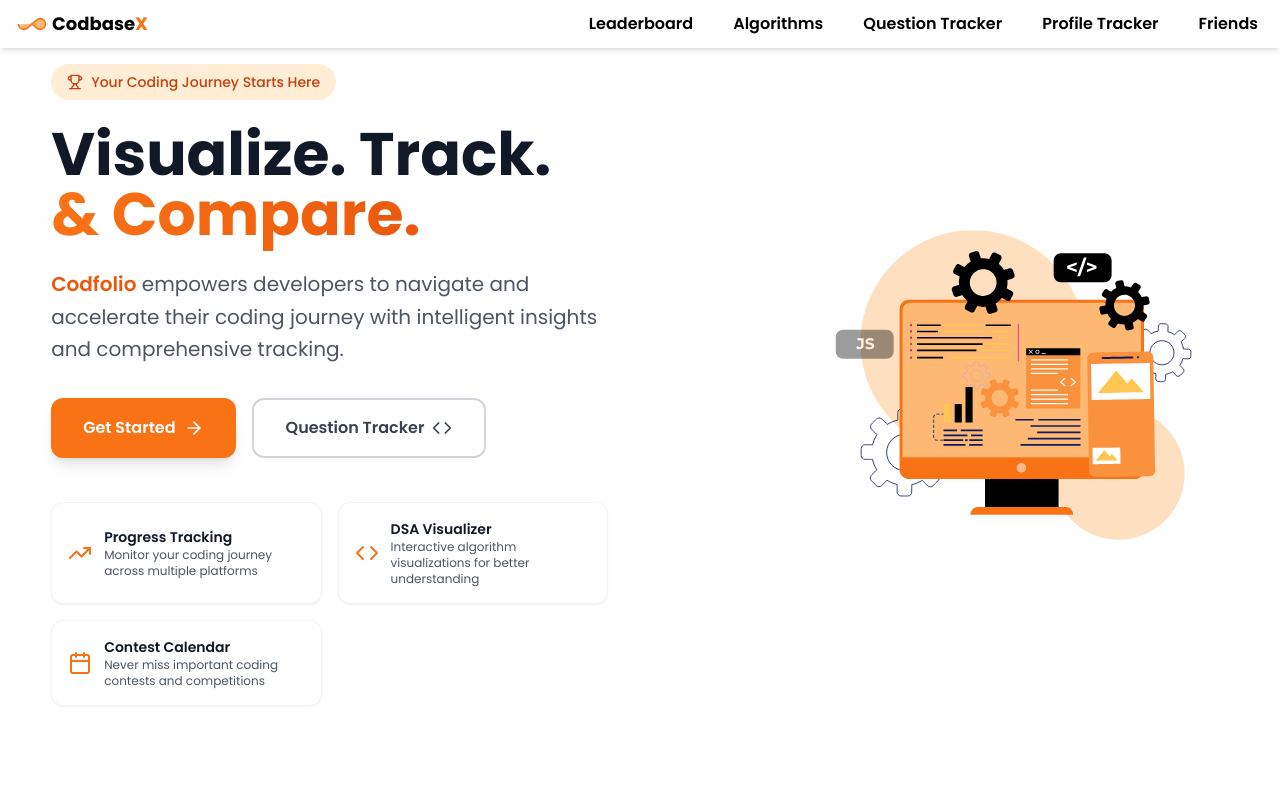
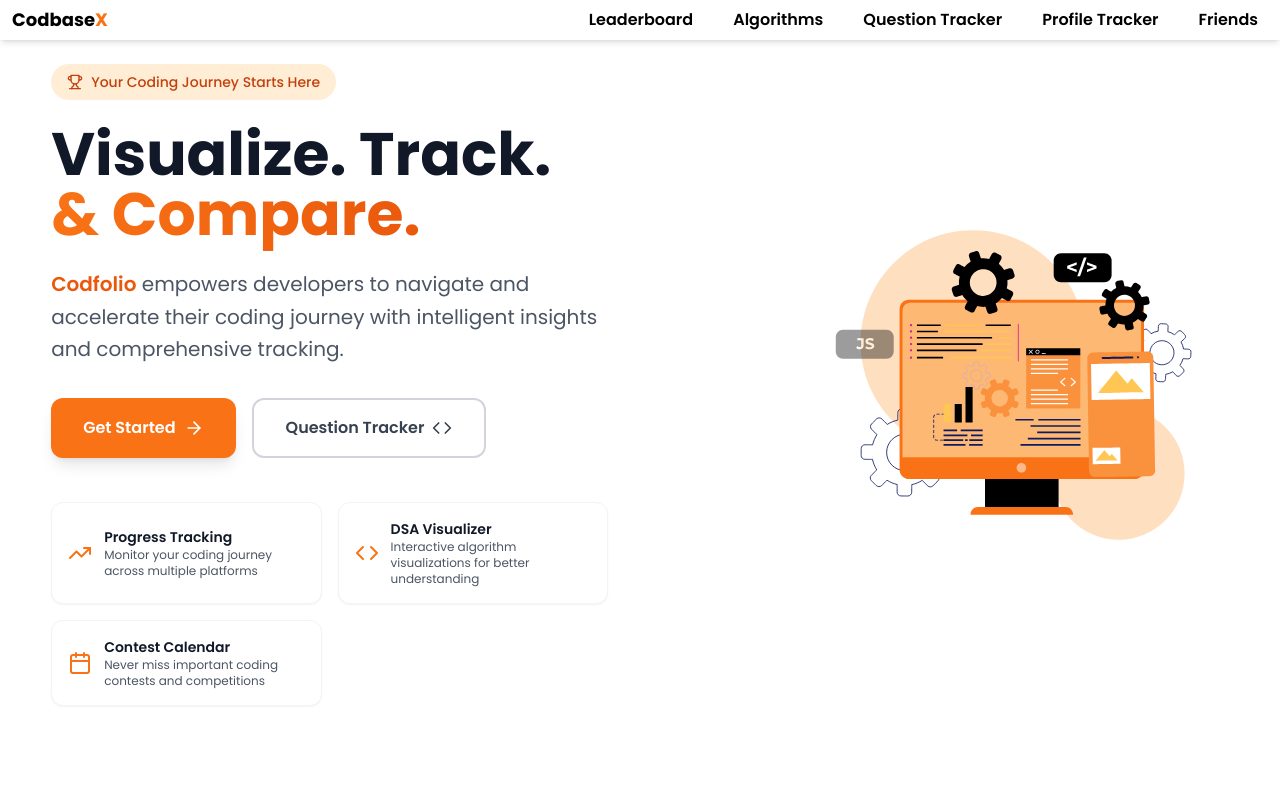
Before and after one commit to aryanchauhan1234/codbaseX, a React (Vite) app in the folder frontend/: page / in a window 1280 px wide. Shown: the top 800 px of the page. Built offline with nearby package versions, Linux system fonts and the light colour scheme; no server answers.

Commit message:
Update Navbar.jsx

```diff
--- a/frontend/src/components/Navbar.jsx
+++ b/frontend/src/components/Navbar.jsx
@@ -51,12 +51,12 @@ const Navbar = () => {
               to="/"
               className="flex items-center hover:opacity-80 transition-all"
             >
-              <Lottie
+{/*               <Lottie
                 animationData={logoAnimation}
                 loop
                 autoplay
                 className="w-10 h-10"
-              />
+              /> */}
               <motion.h1
                 className="text-lg font-bold flex items-center"
                 variants={containerVariants}
```
